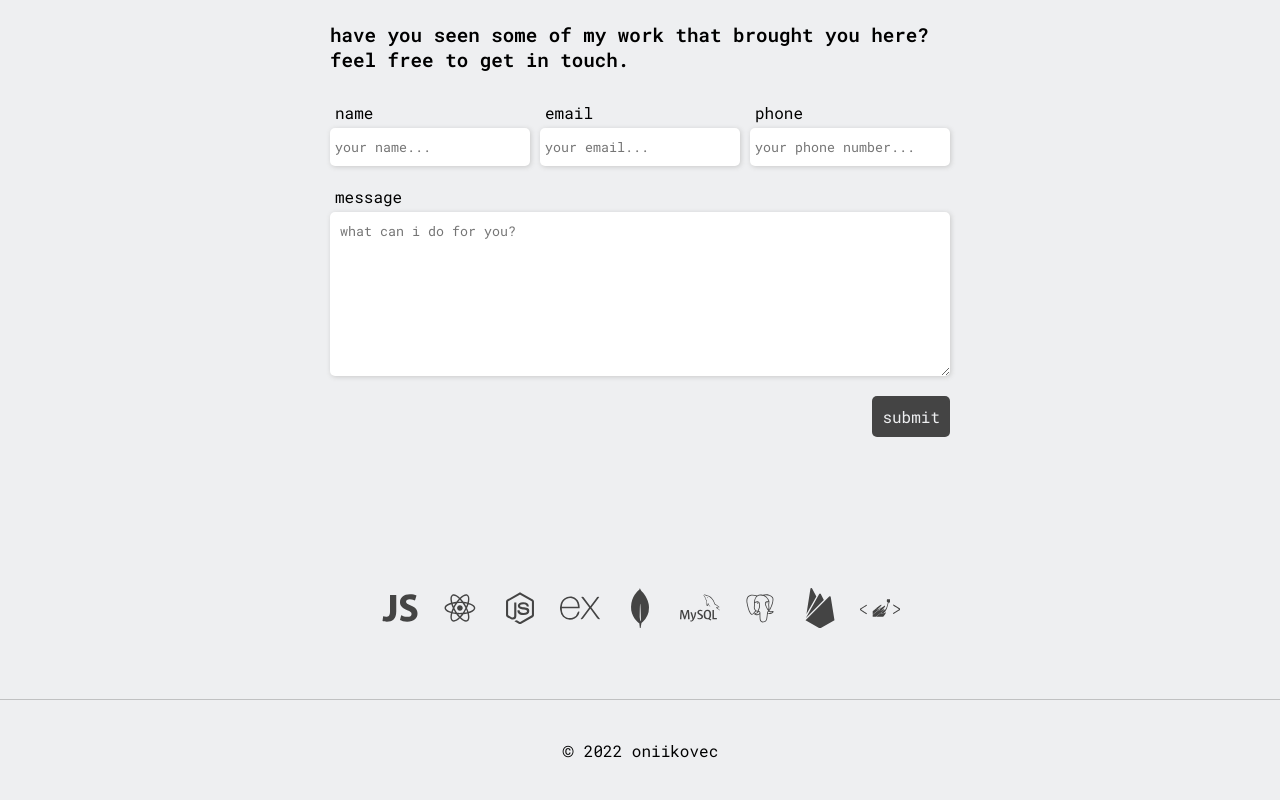
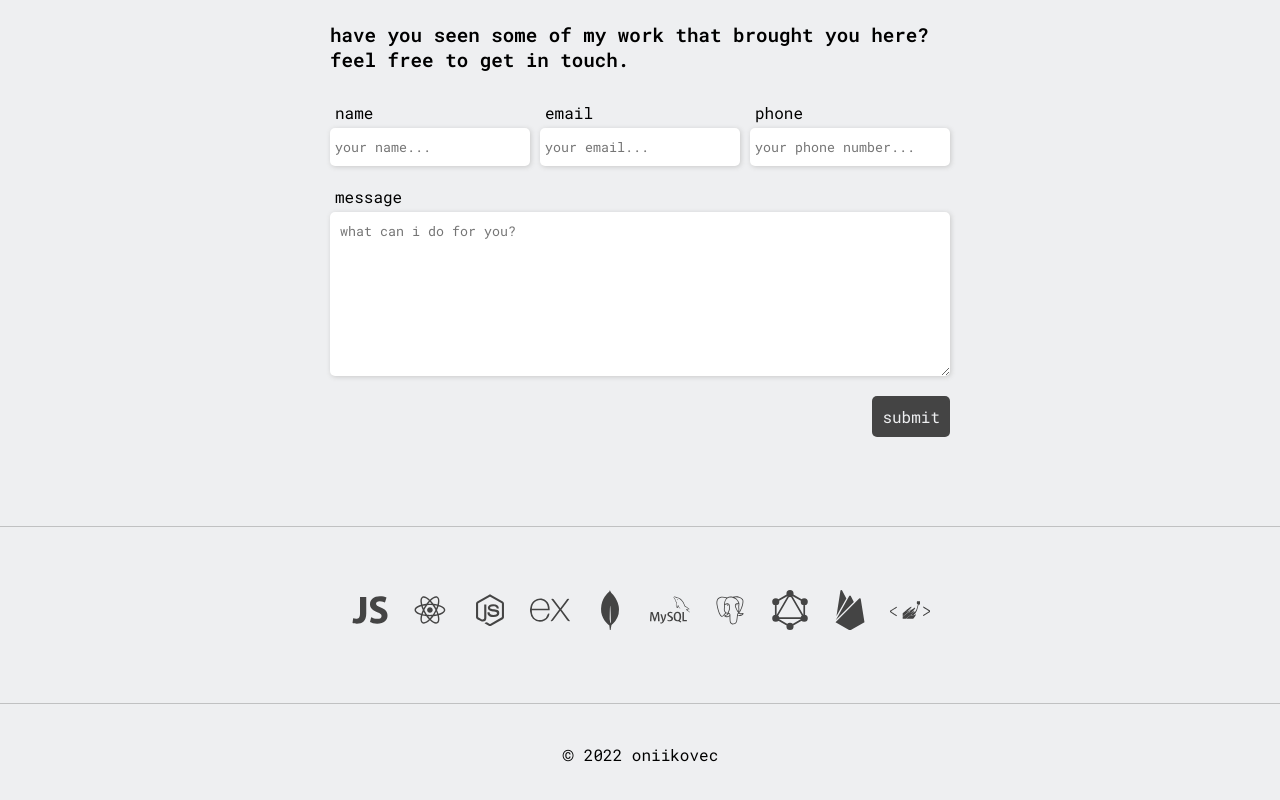
Before and after one commit to oniikovec/oniikovec-personal-site, a React (Create React App) app: page / in a window 1280 px wide. Shown: the part 868-1668 px from the top of the page. Built offline with nearby package versions, Linux system fonts and the light colour scheme; the HTML template or start-up script is replaced by a standard one.

Commit message:
transfer

```diff
--- a/src/components/contact/Contact.jsx
+++ b/src/components/contact/Contact.jsx
@@ -8,7 +8,7 @@ const Contact = () => {
         <FormInputContainer>
           <InputGroup>
             <FormLabel>name</FormLabel>
-            <FormInput placeholder="your name..." />
+            <FormInput type='text' placeholder="your name..." />
           </InputGroup>
           <InputGroup>
             <FormLabel>email</FormLabel>
--- a/src/components/contact/Contact.styles.jsx
+++ b/src/components/contact/Contact.styles.jsx
@@ -5,12 +5,16 @@ export const ContactContainer = styled.div`
   flex-direction: column;
   margin: 0 auto;
   padding: 7% 0;
-  width: 620px;
+  max-width: 620px;
 
   p {
     font-weight: 600;
     margin-bottom: 30px;
     font-size: 1.2rem;
+  }
+  @media screen and (max-width: 768px) {
+    padding: 7% 3%;
+    min-width: 280px;
   }
 `
 
@@ -27,6 +31,11 @@ export const FormInputContainer = styled.div`
   display: grid;
   grid-template-columns: repeat(3, 200px);
   grid-gap: 10px;
+
+  @media screen and (max-width: 768px) {
+    display: flex;
+    flex-direction: column;
+  }
 `
 
 export const InputGroup = styled.div`
--- a/src/components/skills/Skills.jsx
+++ b/src/components/skills/Skills.jsx
@@ -1,7 +1,7 @@
 import { SkillsContainer, Skill } from './Skills.styles'
 import { DiReact, DiNodejsSmall, DiPostgresql } from 'react-icons/di'
 import { IoLogoJavascript } from 'react-icons/io'
-import { SiStyledcomponents, SiMongodb, SiFirebase, SiMysql, SiExpress } from 'react-icons/si'
+import { SiStyledcomponents, SiMongodb, SiFirebase, SiMysql, SiExpress, SiGraphql } from 'react-icons/si'
 
 const Skills = () => {
 
@@ -29,6 +29,9 @@ const Skills = () => {
         <DiPostgresql />
       </Skill>
       <Skill>
+        <SiGraphql />
+      </Skill>
+      <Skill>
         <SiFirebase />
       </Skill>
       <Skill>
--- a/src/components/skills/Skills.styles.jsx
+++ b/src/components/skills/Skills.styles.jsx
@@ -4,7 +4,13 @@ export const SkillsContainer = styled.div`
   display: flex;
   flex-direction: row;
   justify-content: center;
-  padding: 50px 0;
+  padding: 4% 0;
+  border-top: 1px solid #c0c1c2;
+
+  @media screen and (max-width: 614px) {
+    display: grid;
+    grid-template-columns: repeat(5, 55px);
+  }
 `
 
 export const Skill = styled.span`
```
